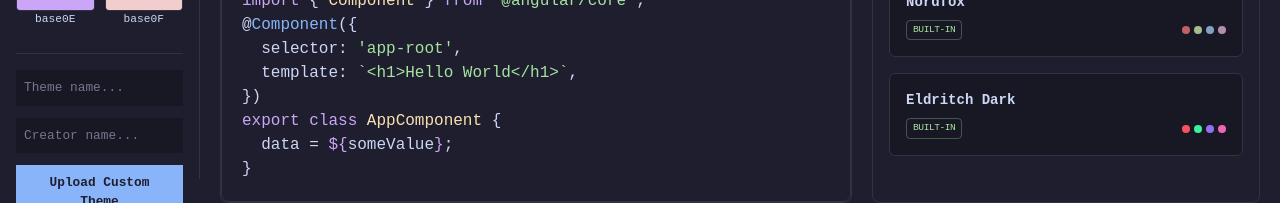
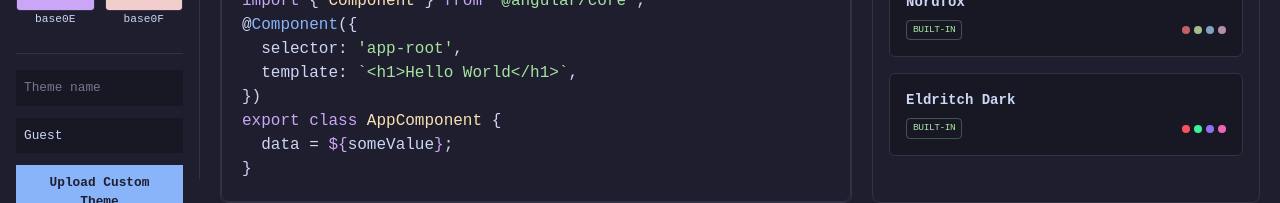
Before and after one commit to axshb/16bases, an Angular app: page / in a window 1280 px wide. Shown: the part 621-824 px from the top of the page. Built offline with nearby package versions, Linux system fonts and the light colour scheme; no server answers.

Commit message:
fix: set default username to Guest

```diff
--- a/src/app/components/sidebar.component.ts
+++ b/src/app/components/sidebar.component.ts
@@ -28,7 +28,7 @@ import { ThemeService } from '../services/theme.service';
             #nameInput
             type="text"
             class="bg-base01 p-2 text-[0.8rem]"
-            placeholder="Theme name..."
+            placeholder="Theme name"
           />
 
         <input
@@ -36,6 +36,7 @@ import { ThemeService } from '../services/theme.service';
             type="text"
             class="bg-base01 p-2 text-[0.8rem]"
             placeholder="Creator name..."
+            value="Guest"
           />
 
          <button
@@ -63,7 +64,7 @@ export class SidebarComponent {
 
   handleUpload(name: string, creator: string) {
     if (!name.trim()) {
-      alert('Please enter a title first!');
+      alert('Please enter a theme name first!');
       return;
     }
 
```
Also changed, not shown: 1 other file (tests, documents, lock files or other folders).
